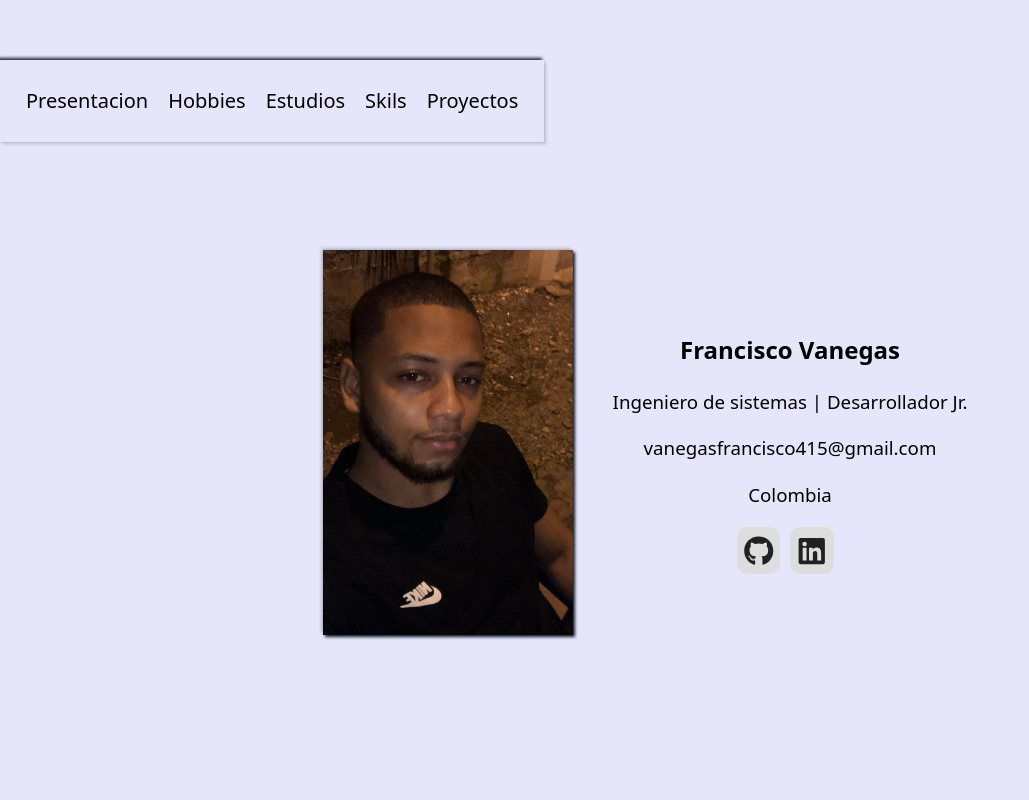
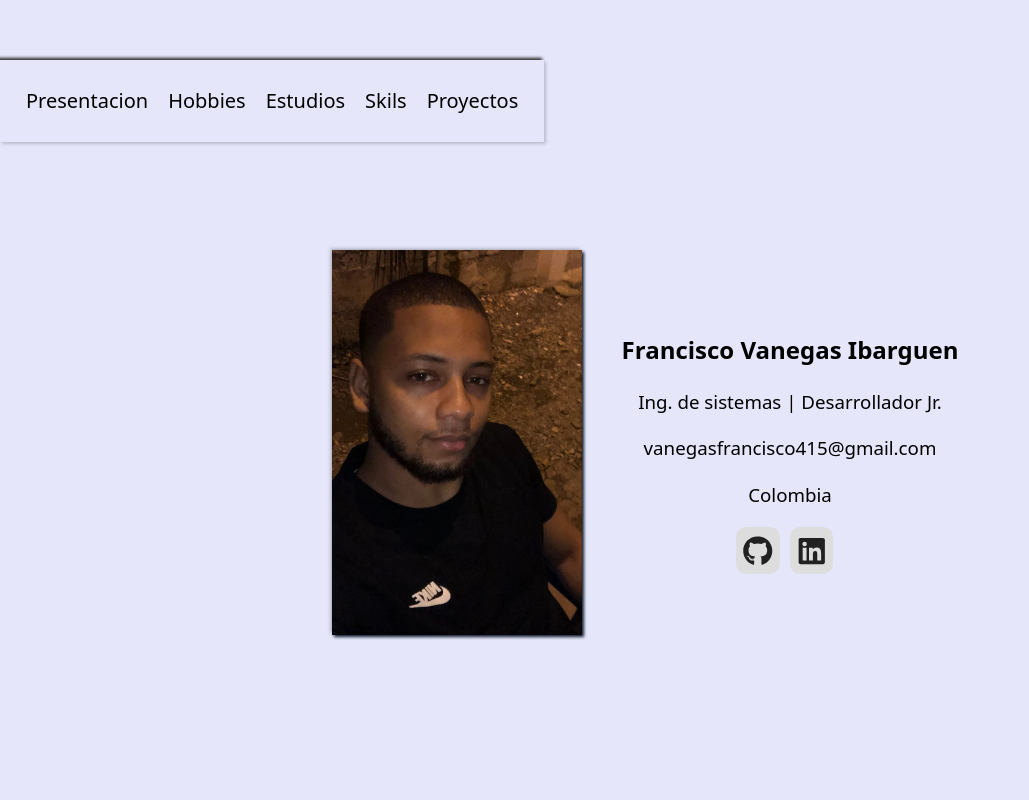
Before and after one commit to FranciscoDJVI/Portafolio, a React (Vite) app in the folder portafolio/: page / in a window 1280 px wide. Shown: the top 800 px of the page, without its empty margins (0-1029 px from the left). Built offline with nearby package versions, Linux system fonts and the light colour scheme; a web font is replaced by a local one.

Commit message:
fix: add text about me

```diff
--- a/portafolio/src/components/Avatar.jsx
+++ b/portafolio/src/components/Avatar.jsx
@@ -21,8 +21,8 @@ function Avatar() {
         animate={{ opacity: 1, y: 0 }}
         transition={{ duration: 0.5, ease: "easeOut" }}
       >
-        <h1>Francisco Vanegas</h1>
-        <h3>Ingeniero de sistemas | Desarrollador Jr.</h3>
+        <h1>Francisco Vanegas Ibarguen</h1>
+        <h3>Ing. de sistemas | Desarrollador Jr.</h3>
         <h3>vanegasfrancisco415@gmail.com</h3>
         <h3>Colombia</h3>
         <a
```
